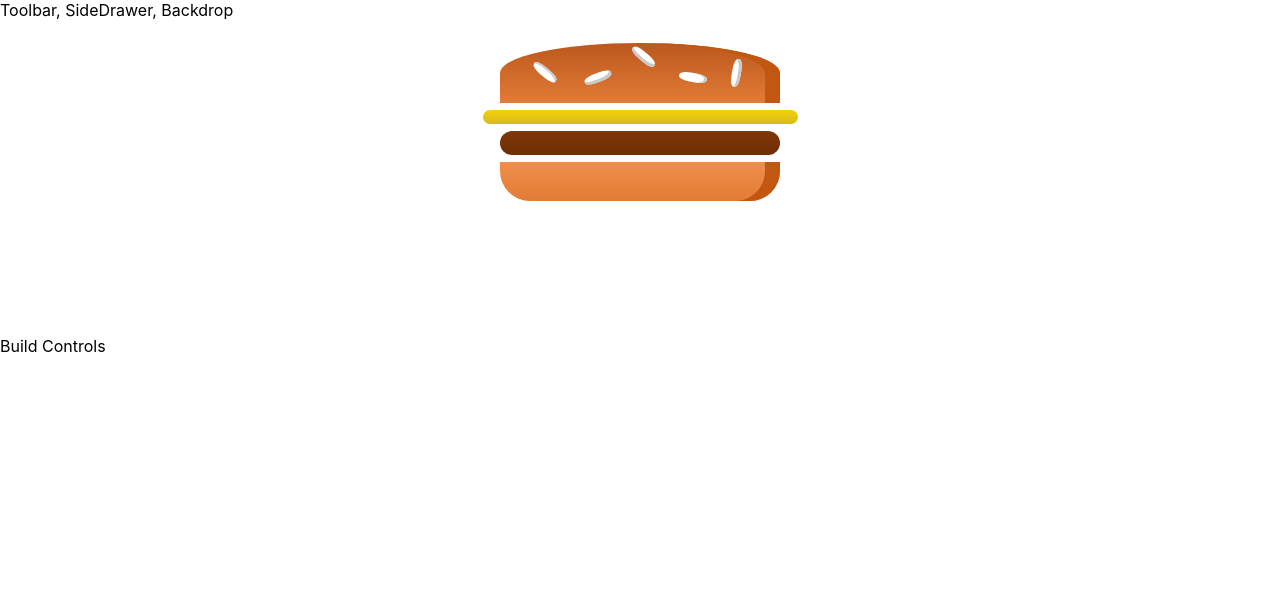
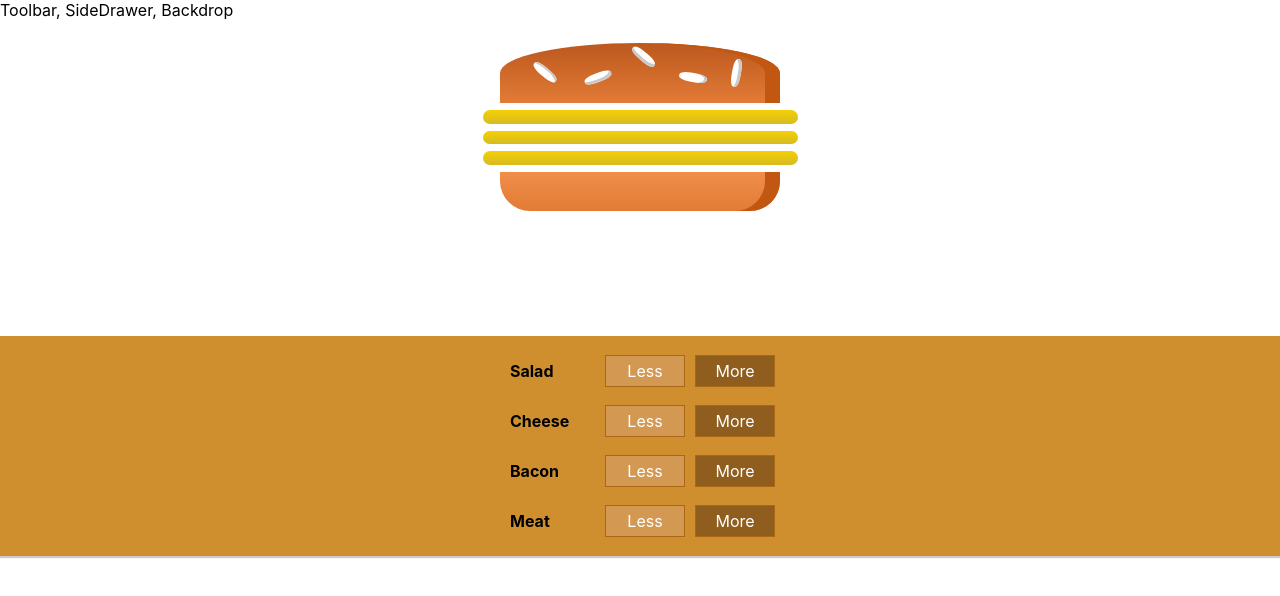
Before and after one commit to DevLatBo/burger-app, a React (Create React App) app: page / in a window 1280 px wide. Shown: the top 596 px of the page. Built offline with nearby package versions, Linux system fonts and the light colour scheme.

Commit message:
Burger Control Building

```diff
--- /dev/null
+++ b/src/components/Burger/BuildControls/BuildControl/BuildControl.js
@@ -0,0 +1,11 @@
+import React from 'react';
+import classes from './BuildControl.module.css';
+
+const BuildControl = (props) => (
+	<div className = {classes.BuildControl}>
+		<div className = {classes.Label}>{props.label}</div>
+		<button className = {classes.Less}>Less</button>
+		<button className = {classes.More}>More</button>
+	</div>
+);
+export default BuildControl;
--- /dev/null
+++ b/src/components/Burger/BuildControls/BuildControl/BuildControl.module.css
@@ -0,0 +1,56 @@
+.BuildControl {
+    display: flex;
+    justify-content: space-between;
+    align-items: center;
+    margin: 5px 0;
+}
+
+.BuildControl button {
+    display: block;
+    font: inherit;
+    padding: 5px;
+    margin: 0 5px;
+    width: 80px;
+    border: 1px solid #AA6817;
+    cursor: pointer;
+    outline: none;
+}
+
+.BuildControl button:disabled {
+    background-color: #AC9980;
+    border: 1px solid #7E7365;
+    color: #ccc;
+    cursor: default;
+}
+
+.BuildControl button:hover:disabled {
+    background-color: #AC9980;
+    color: #ccc;
+    cursor: not-allowed;
+}
+
+.Label {
+    padding: 10px;
+    font-weight: bold;
+    width: 80px;
+}
+
+.BuildControl .Less {
+    background-color: #D39952;
+    color: white;
+}
+
+.BuildControl .More {
+    background-color: #8F5E1E;
+    color: white;
+}
+
+.BuildControl .Less:hover, .BuildControl .Less:active {
+    background-color: #DAA972;
+    color: white;
+}
+
+.BuildControl .More:hover,.BuildControl .More:active {
+    background-color: #99703F;
+    color: white;
+}
--- /dev/null
+++ b/src/components/Burger/BuildControls/BuildControls.js
@@ -0,0 +1,18 @@
+import React from 'react';
+import classes from './BuildControls.module.css';
+import BuildControl from './BuildControl/BuildControl';
+
+const controls = [
+	{label: 'Salad', type:'salad'},
+	{label: 'Cheese', type:'cheese'},
+	{label: 'Bacon', type:'bacon'},
+	{label: 'Meat', type:'meat'},
+];
+const BuildControls = (props) => (
+	<div className = {classes.BuildControls}>
+		{controls.map(ctrl => (
+			<BuildControl key={ctrl.label} label={ctrl.label}/>
+			))}
+	</div>
+);
+export default BuildControls;
--- /dev/null
+++ b/src/components/Burger/BuildControls/BuildControls.module.css
@@ -0,0 +1,10 @@
+.BuildControls{
+	width: 100%;
+	background-color: #CF8F2E;
+	display: flex;
+	flex-flow: column;
+	align-items: center;
+	box-shadow: 0 2px 1px #CCC;
+	margin: auto;
+	padding: 10px 0;
+}
--- a/src/components/Burger/Burger.js
+++ b/src/components/Burger/Burger.js
@@ -2,11 +2,21 @@
 import classes from './Burger.module.css';
 import BurgerIngredient from './BurgerIngredient/BurgerIngredient';
 const burger = (props) => {
+	let transformedIngredients = Object.keys(props.ingredients)
+		.map(igKey => {
+			return [...Array(props.ingredients[igKey])].map((_,i)=>{
+				return <BurgerIngredient key={igKey+i} type={igKey}/>;
+			});
+		}).reduce((arr, el) => {
+			return arr.concat(el);
+		}, []);
+	if(transformedIngredients.length === 0 ){
+		transformedIngredients = <p>Please start adding ingredients</p>;
+	}
 	return (
 		<div className={classes.Burger}>
 			<BurgerIngredient type="bread-top"/>
-			<BurgerIngredient type="cheese"/>
-			<BurgerIngredient type="meat"/>
+			{transformedIngredients}
 			<BurgerIngredient type="bread-bottom"/>
 		</div>
 	);
--- a/src/containers/BurgerBuilder/BurgerBuilder.js
+++ b/src/containers/BurgerBuilder/BurgerBuilder.js
@@ -1,12 +1,21 @@
 import React, {Component} from 'react';
 import Aux from '../../hoc/Aux';
 import Burger from '../../components/Burger/Burger';
+import BuildControls from '../../components/Burger/BuildControls/BuildControls';
 class BurgerBuilder extends Component{
+	state = {
+		ingredients: {
+			salad: 0,
+			bacon: 0,
+			cheese: 3,
+			meat: 0
+		}
+	};
 	render(){
 		return(
 			<Aux>
-				<Burger/>
-				<div>Build Controls</div>
+				<Burger ingredients={this.state.ingredients} />
+				<BuildControls/>
 			</Aux>
 			);
 	}
```
